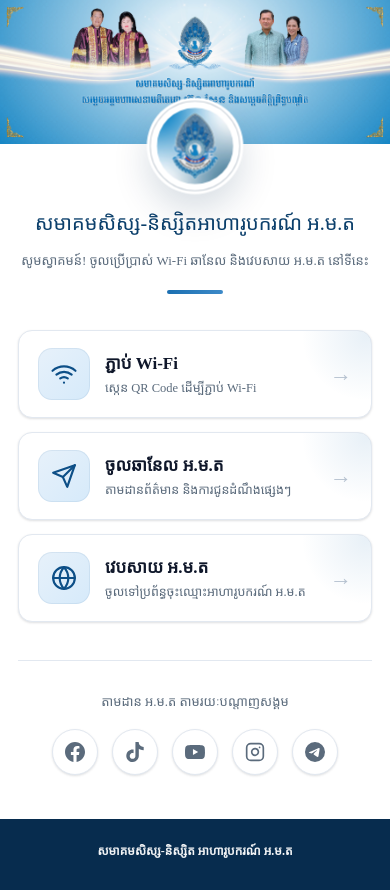
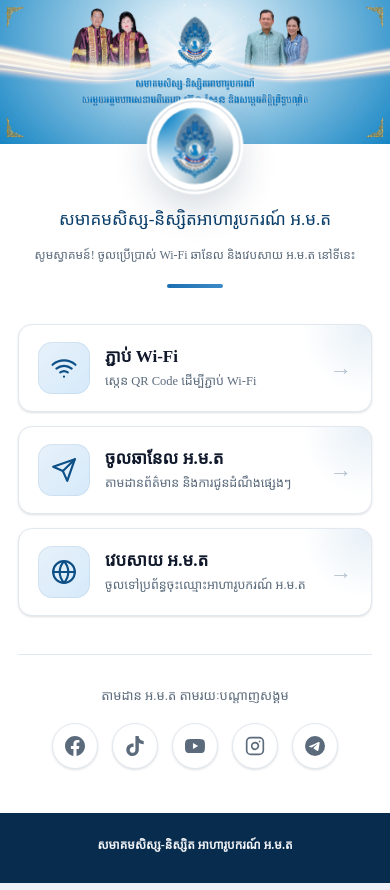
Before and after one commit to ryoreach/Amt-quick-access, a plain HTML site: page index.html in a window 390 px wide. Drawn offline with Linux system fonts and the light colour scheme; a web font is replaced by a local one.

Commit message:
Upadate font size

```diff
--- a/index.html
+++ b/index.html
@@ -6,7 +6,7 @@
     <meta name="viewport" content="width=device-width, initial-scale=1.0">
     <meta name="theme-color" content="#0D4F87">
     <meta name="description" content="សមាគមសិស្ស-និស្សិត អាហារូបករណ៍ អ.ម.ត">
-    <title>សមាគមសិស្ស-និស្សិត អាហារូបករណ៍ អ.ម.ត</title>
+    <title>សមាគមសិស្ស-និស្សិតអាហារូបករណ៍ អ.ម.ត</title>
 
     <link rel="preconnect" href="https://fonts.googleapis.com">
     <link rel="preconnect" href="https://fonts.gstatic.com" crossorigin>
--- a/style.css
+++ b/style.css
@@ -205,6 +205,16 @@
   margin: 18px auto 0;
   border-radius: var(--radius-pill);
   background: linear-gradient(90deg, var(--primary-500), var(--primary-400));
+}
+
+@media (max-width: 480px) {
+  .page-heading h1 {
+    font-size: clamp(17px, 4vw, 24px);
+  }
+
+  .page-heading p {
+    font-size: clamp(12px, 2.8vw, 14px);
+  }
 }
 
 .quick-access {
```
